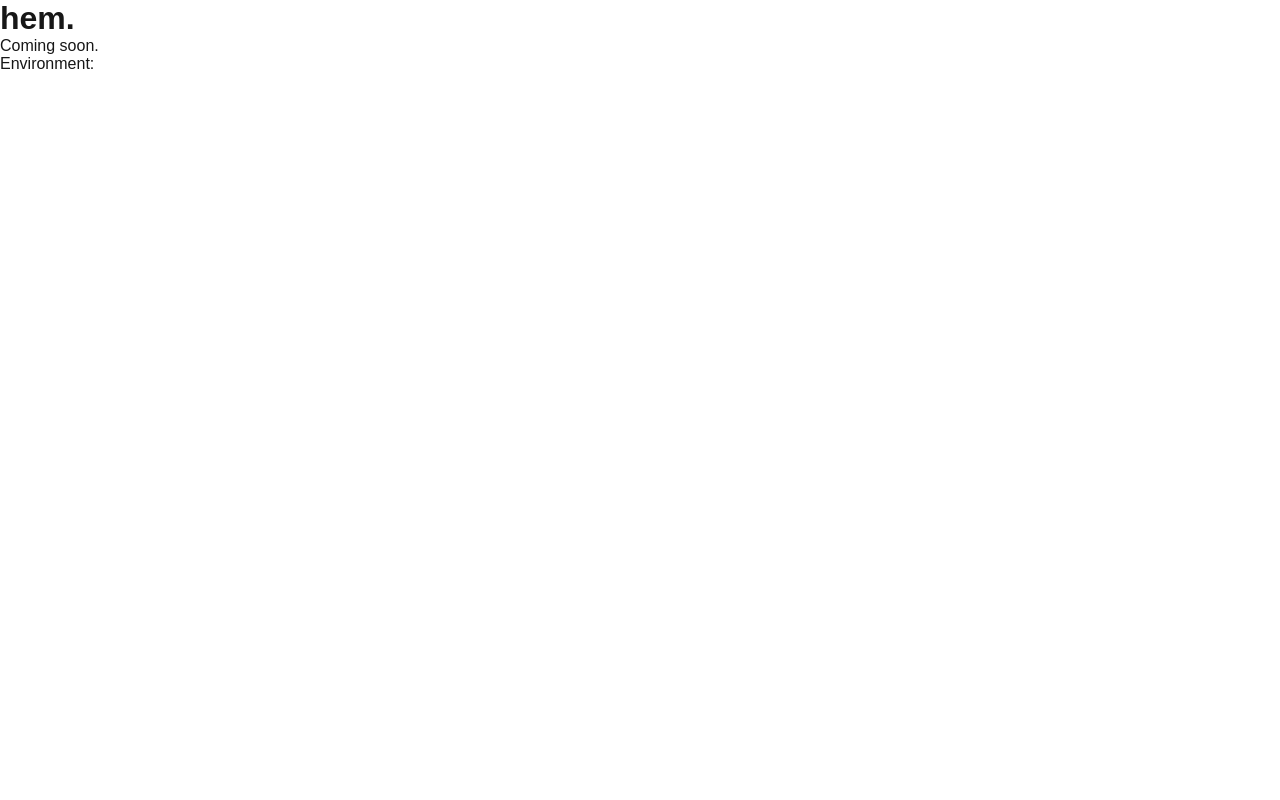
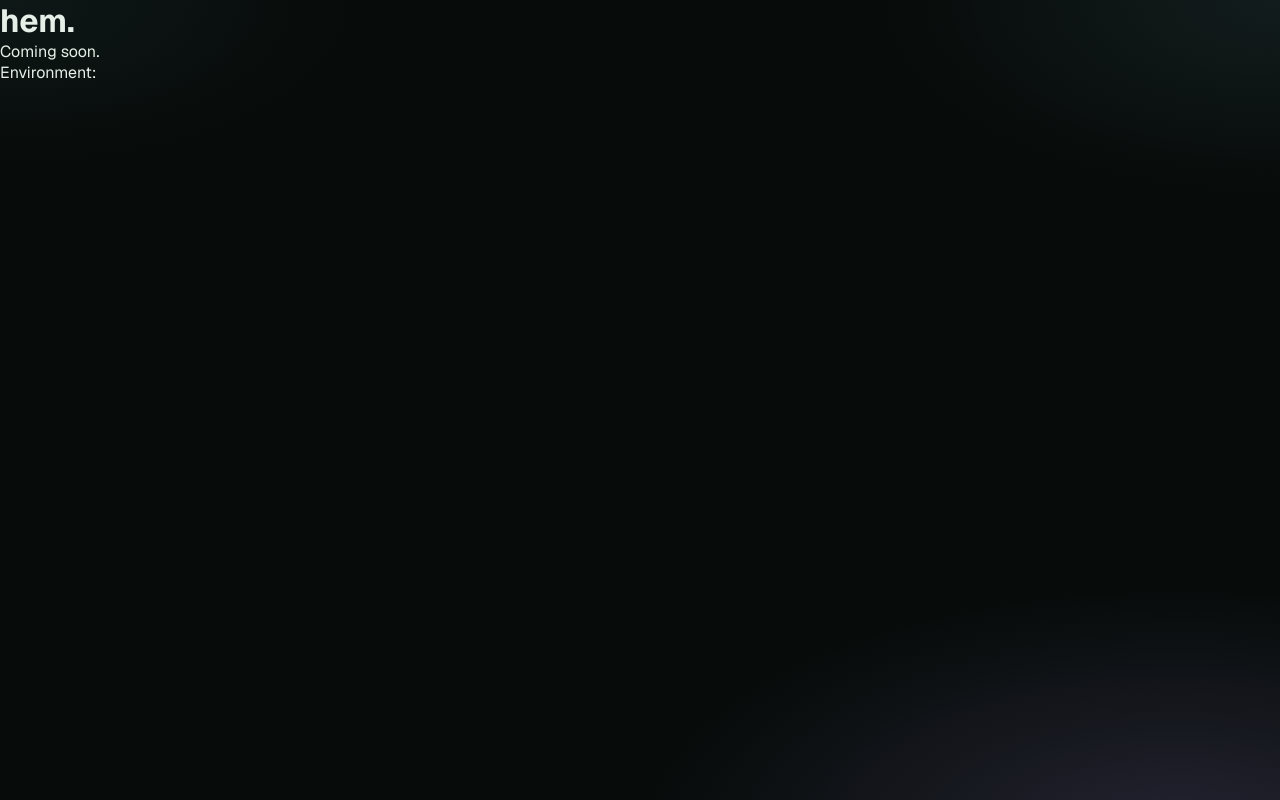
Before and after one commit to yariksharp/hem, a Next.js app: page / in a window 1280 px wide. Built offline with nearby package versions, Linux system fonts and the light colour scheme.

Commit message:
Load the Shimmer tokens globally (#4)

```diff
--- a/src/app/globals.css
+++ b/src/app/globals.css
@@ -1,15 +1,3 @@
-:root {
-  --background: #ffffff;
-  --foreground: #171717;
-}
-
-@media (prefers-color-scheme: dark) {
-  :root {
-    --background: #0a0a0a;
-    --foreground: #ededed;
-  }
-}
-
 html {
   height: 100%;
 }
@@ -24,9 +12,11 @@ body {
   min-height: 100%;
   display: flex;
   flex-direction: column;
-  color: var(--foreground);
-  background: var(--background);
-  font-family: Arial, Helvetica, sans-serif;
+  color: var(--hem-ink);
+  background-color: var(--hem-paper);
+  background-image: var(--hem-page-glow);
+  background-attachment: fixed;
+  font-family: var(--hem-font-sans);
   -webkit-font-smoothing: antialiased;
   -moz-osx-font-smoothing: grayscale;
 }
@@ -41,9 +31,3 @@ a {
   color: inherit;
   text-decoration: none;
 }
-
-@media (prefers-color-scheme: dark) {
-  html {
-    color-scheme: dark;
-  }
-}
--- a/src/app/layout.tsx
+++ b/src/app/layout.tsx
@@ -1,5 +1,6 @@
 import type { Metadata } from "next";
 import { Geist, Geist_Mono } from "next/font/google";
+import "@/styles/tokens.css";
 import "./globals.css";
 
 const geistSans = Geist({
--- /dev/null
+++ b/src/styles/tokens.css
@@ -0,0 +1,187 @@
+/*
+  Hem brand tokens, v3 (2026-10-17) — Shimmer is the default theme.
+  Source of truth for the app's colours, type and spacing.
+  The CV/PDF template does NOT use these; it has its own neutral tokens (--cv-*).
+
+  v3 changes from v2:
+  - Default theme is "Shimmer" (dark): values taken from prototype-shimmer/source/App.dc.html, class .sx.
+  - The v2 warm light theme stays as data-theme="light" (opt-in; a theme switcher is a later story).
+  - Typography for both themes: Unbounded (display), Geist (UI and body), Geist Mono (labels).
+    Unbounded is wide, so display sizes are 0.8x the v2 (Fraunces) sizes. Unbounded has no italic:
+    no italic emphasis in headings.
+  - The v2 navy dark theme is dropped (archive/tokens-v2-light.css keeps it).
+  v2 file: archive/tokens-v2-light.css.
+
+  Rules:
+  - Components use tokens only, never hard-coded colours, so both themes keep working.
+  - Thread orange marks only what the AI does (Tailor, Regenerate, Send in the chat, Write cover letter). User actions use ink.
+  - Change colours (add / remove / reword / reason) are semantic, never decorative. The CV sheet is white in every theme,
+    so the change marks keep light backgrounds in both themes.
+  - Never show a change or a status by colour alone.
+*/
+
+/* ---------- Theme-independent: type scale, spacing, motion, CV template ---------- */
+:root {
+  --hem-font-display: "Unbounded", "Helvetica Neue", system-ui, sans-serif;
+  --hem-font-sans:
+    "Geist", "Helvetica Neue", system-ui, -apple-system, "Segoe UI", sans-serif;
+  --hem-font-mono: "Geist Mono", ui-monospace, Menlo, Consolas, monospace;
+
+  --hem-text-xs: 0.75rem; /* 12 captions */
+  --hem-text-sm: 0.875rem; /* 14 UI labels, buttons */
+  --hem-text-md: 1rem; /* 16 body */
+  --hem-text-lg: 1.125rem; /* 18 lead */
+  --hem-text-xl: 1.1rem; /* ~18 section titles (Unbounded; was 22 in Fraunces) */
+  --hem-text-2xl: 1.4rem; /* ~22 page titles (Unbounded; was 28) */
+  --hem-text-3xl: 1.8rem; /* ~29 hero in the app (Unbounded; was 36) */
+  --hem-text-4xl: 2.4rem; /* ~38 marketing only (Unbounded; was 48) */
+  --hem-leading-tight: 1.1;
+  --hem-leading-body: 1.55;
+  --hem-tracking-display: -0.03em;
+
+  --hem-space-1: 0.25rem;
+  --hem-space-2: 0.5rem;
+  --hem-space-3: 0.75rem;
+  --hem-space-4: 1rem;
+  --hem-space-6: 1.5rem;
+  --hem-space-8: 2rem;
+  --hem-space-12: 3rem;
+  --hem-space-16: 4rem;
+
+  --hem-ease-out: cubic-bezier(0.2, 0.7, 0.2, 1);
+  --hem-ease-pop: cubic-bezier(0.34, 1.56, 0.64, 1);
+  --hem-radius-sm: 4px;
+  --hem-radius-md: 8px;
+
+  /* CV template. OPEN: the CV font is still to be decided (handoff spec §10). Keep it simple and ATS-safe. */
+  --cv-bg: #ffffff;
+  --cv-text: #111111;
+  --cv-muted: #444444;
+  --cv-font: "Inter", Arial, Helvetica, sans-serif;
+}
+
+/* ---------- Shimmer (default, dark) ---------- */
+:root,
+:root[data-theme="shimmer"] {
+  --hem-ink: #e6eee8;
+  --hem-ink-2: #a8b7af;
+  --hem-ink-3: #83948c;
+  --hem-navy: #3b2fa8; /* avatar */
+  --hem-paper: #070b0a;
+  --hem-paper-raised: #0f1916;
+  --hem-paper-sunken: #0b1311;
+  --hem-ink-tint: #13201c;
+  --hem-line: rgba(214, 255, 236, 0.1);
+  --hem-line-strong: rgba(214, 255, 236, 0.26);
+  --hem-thread: #ff8a57;
+  --hem-thread-hover: #ffa27a;
+  --hem-thread-tint: rgba(255, 138, 87, 0.16);
+  --hem-on-thread: #1a0b04;
+  --hem-fill-primary: #e6eee8;
+  --hem-on-primary: #070b0a;
+  --hem-focus: #7fe8d6;
+  --hem-add-bg: #d7f5ec;
+  --hem-add-fg: #0a5244;
+  --hem-add-line: #1f9e83;
+  --hem-remove-bg: #fde3ec;
+  --hem-remove-fg: #8c1d47;
+  --hem-remove-line: #d6437a;
+  --hem-reword-bg: #eae4ff;
+  --hem-reword-fg: #47279f;
+  --hem-reword-line: #8467ee;
+  --hem-reason-bg: rgba(185, 164, 255, 0.12);
+  --hem-reason-fg: #d9dee8;
+  --hem-success: #7fe8d6;
+  --hem-warning: #f2d98b;
+  --hem-warning-bg: rgba(242, 217, 139, 0.14);
+  --hem-danger: #ff8fa8;
+  --hem-danger-bg: rgba(214, 67, 122, 0.18);
+  /* TODO: Technical-interview status is not defined in the Shimmer prototype (R2). Define before building the tracker. */
+
+  /* Iridescent accents (decoration only: gradient text, dome, lightning) */
+  --hem-iri-teal: #7fe8d6;
+  --hem-iri-sky: #9be7ff;
+  --hem-iri-violet: #b9a4ff;
+  --hem-iri-periwinkle: #a5b4fc;
+  --hem-iri-gold: #f2d98b;
+  --hem-iri-gradient: linear-gradient(
+    100deg,
+    #a5b4fc 0%,
+    #9be7ff 22%,
+    #b9a4ff 44%,
+    #f2d98b 64%,
+    #7fe8d6 82%,
+    #a5b4fc 100%
+  );
+  --hem-page-glow:
+    radial-gradient(
+      60% 45% at 92% 105%,
+      rgba(185, 164, 255, 0.16),
+      transparent 70%
+    ),
+    radial-gradient(
+      45% 35% at 100% 0%,
+      rgba(155, 231, 255, 0.08),
+      transparent 70%
+    ),
+    radial-gradient(
+      40% 30% at 0% 0%,
+      rgba(127, 232, 214, 0.06),
+      transparent 70%
+    );
+
+  --hem-radius-lg: 14px;
+  --hem-shadow-pop:
+    0 14px 34px rgba(0, 0, 0, 0.6), 0 0 0 1px rgba(214, 255, 236, 0.08);
+  --hem-shadow-sheet:
+    0 1px 2px rgba(0, 0, 0, 0.4), 0 18px 40px -16px rgba(0, 0, 0, 0.75),
+    0 0 50px -20px rgba(127, 232, 214, 0.3);
+  color-scheme: dark;
+}
+
+/* ---------- Light (v2 warm palette, opt-in) ---------- */
+:root[data-theme="light"] {
+  --hem-ink: #2a2420;
+  --hem-ink-2: #5a4f45;
+  --hem-ink-3: #6f6356;
+  --hem-navy: #1f2a44;
+  --hem-paper: #fffcf7;
+  --hem-paper-raised: #ffffff;
+  --hem-paper-sunken: #f7f2ea;
+  --hem-ink-tint: #f3eadd;
+  --hem-line: #ede5d8;
+  --hem-line-strong: #948877;
+  --hem-thread: #c2410c;
+  --hem-thread-hover: #a3360a;
+  --hem-thread-tint: #f8e3d6;
+  --hem-on-thread: #ffffff;
+  --hem-fill-primary: #2a2420;
+  --hem-on-primary: #fffcf7;
+  --hem-focus: #3557c9;
+  --hem-add-bg: #dcebd5;
+  --hem-add-fg: #14532d;
+  --hem-add-line: #4d7c3a;
+  --hem-remove-bg: #f6e0de;
+  --hem-remove-fg: #8f2424;
+  --hem-remove-line: #b4443f;
+  --hem-reword-bg: #ece7f3;
+  --hem-reword-fg: #3f3366;
+  --hem-reword-line: #7468a6;
+  --hem-reason-bg: #f5eee3;
+  --hem-reason-fg: #3d3a33;
+  --hem-success: #2f6b2a;
+  --hem-warning: #8a5a00;
+  --hem-warning-bg: #f7ebcb;
+  --hem-danger: #a12a2a;
+  --hem-danger-bg: #f6e0de;
+  --hem-status-tech-bg: #dcedea;
+  --hem-status-tech-fg: #1f5b55;
+  --hem-status-tech-line: #4f8f87;
+  --hem-page-glow: none;
+  --hem-radius-lg: 12px;
+  --hem-shadow-pop:
+    0 8px 24px rgba(42, 36, 32, 0.12), 0 2px 6px rgba(42, 36, 32, 0.08);
+  --hem-shadow-sheet:
+    0 1px 2px rgba(42, 36, 32, 0.08), 0 4px 16px rgba(42, 36, 32, 0.06);
+  color-scheme: light;
+}
```
Also changed, not shown: 1 other file (tests, documents, lock files or other folders).
